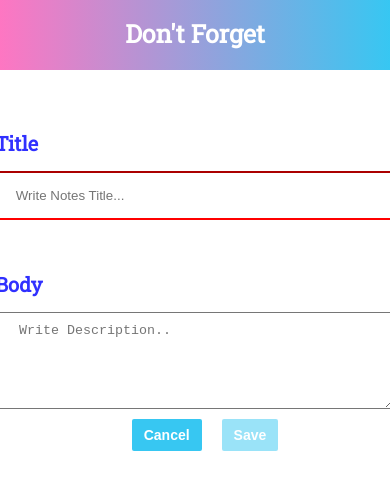
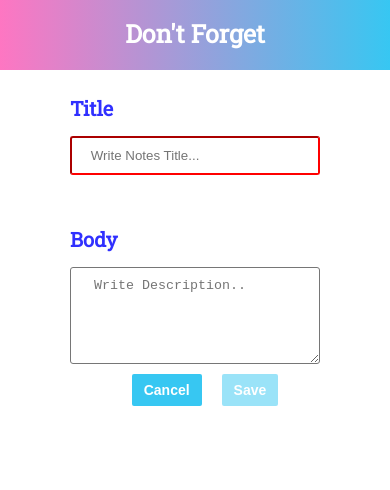
Before and after one commit to varun21vaidya/Dont-Forget-Angular, an Angular app: page /new in a window 390 px wide. Shown: the top 490 px of the page. Built offline with nearby package versions, Linux system fonts and the light colour scheme.

Commit message:
improved for mobile friendly ui

```diff
--- a/src/app/note-card/note-card.component.css
+++ b/src/app/note-card/note-card.component.css
@@ -65,3 +65,11 @@ a {
   text-decoration: none;
   color: inherit;
 }
+
+@media only screen and (max-width: 480px) {
+  /*Small smartphones [325px -> 425px]*/
+  .note-card-container .x-button {
+    opacity: 1;
+    transform: scale(1)
+  }
+}
--- a/src/app/pages/notes-details/notes-details.component.css
+++ b/src/app/pages/notes-details/notes-details.component.css
@@ -1,42 +1,43 @@
-
-.form-container{
-    padding: 40px;
-    width: 400px;
-    margin: auto;
+.form-container {
+  display: flex;
+  justify-content: center;
+  align-items: center;
+  padding: 20px;
+  max-width: 400px;
+  min-width: 350px;
   margin-top: 20px;
   border-radius: 5px;
   background-color: var(white);
-
+  overflow: hidden;
 }
 
-.control{
+.control {
   display: flex;
   flex-direction: column;
-
+  justify-content: center;
+  min-width: 350px;
 }
-.input{
+.input {
   border-radius: 3px;
   margin-top: 15px;
   margin-bottom: 25px;
-    height: 25px;
+  height: auto;
   padding: 10px 15px;
-
 }
-.label{
-    font: "Roboto";
+.label {
+  font: 'Roboto';
   font-weight: bold;
   color: rgba(23, 23, 255, 0.896);
-
 }
-.textarea{
+.textarea {
   /* font: "sans-serif"; */
   border-radius: 3px;
   margin-top: 15px;
   padding: 10px 15px;
-
+  height: auto;
 }
 
-.button{
+.button {
   margin-top: 10px;
   background-color: var(--blue);
   border-radius: 2px;
@@ -49,17 +50,30 @@
   margin-left: 1rem;
 }
 
-.cancel, .submit{
+.cancel,
+.submit {
   display: flex;
   flex-direction: row;
   justify-content: center;
+  align-items: center;
 }
 
-.input,.textarea .ng-invalid{
+.input,
+.textarea .ng-invalid {
   border-color: red;
-    box-shadow: 5px 5px 5px 5px rgba(red)
+  box-shadow: 5px 5px 5px 5px rgba(red);
 }
 
-.button:disabled{
+.button:disabled {
   opacity: 0.5;
 }
+
+@media screen and (max-width: 480px) {
+  .form-container {
+    min-width: 250px;
+    padding: 5px;
+  }
+  .control {
+    min-width: 250px;
+  }
+}
--- a/src/app/pages/notes-list/notes-list.component.css
+++ b/src/app/pages/notes-list/notes-list.component.css
@@ -1,10 +1,11 @@
 .search {
-  width: 100%;
   position: relative;
   display: flex;
 }
 .main-container {
   display: flex;
+  justify-content: center;
+  align-items: center;
   flex-direction: column;
   max-width: 400px;
   margin: auto;
@@ -15,9 +16,10 @@
   top: 5px;
   z-index: 1;
   height: 50px;
-  width: 400px;
+  max-width: 400px;
+  width: 100%;
   display: block;
-  margin: 0 auto;
+  margin-bottom: 10px;
 }
 .searchTerm {
   margin: 0 auto;
@@ -37,33 +39,56 @@
 
 app-note-card {
   display: flex;
-  margin: 10px;
+  justify-content: center;
+  max-width: 400px;
+  margin: auto;
+  margin-bottom: 15px;
 }
 
 .button {
-  display: flex;
-  justify-content: center;
-  align-items: center;
-  margin-top: 70px;
   background-color: var(--blue);
   border-radius: 2px;
   color: white;
   font-weight: bold;
   font-size: 1rem;
-  padding: 8px 12px;
+  padding: 8px 50px;
   border: none;
   cursor: pointer;
   position: fixed;
   bottom: 0;
-  width: 400px;
+  max-width: 400px;
+  min-width: 300px;
   height: 60px;
+  width: auto;
   box-shadow: 0 0 15px 5px rgba(var(--purple), 0.2);
 }
 
 .fixedAdd {
   margin-top: 70px;
+  display: flex;
+  justify-content: center;
+  align-items: center;
 }
 notes-list {
-  /* margin-top: 35px; */
-  /* margin-bottom: 70px; */
+  max-width: 400px;
+  margin: auto;
+  margin-top: 45px;
+  margin-bottom: 70px;
 }
+
+@media screen and (min-width: 320px) and (max-width: 480px) {
+  .main-container {
+    max-width: 315px;
+  }
+  .fixedAdd .button {
+    max-width: 300px;
+    margin: auto;
+  }
+
+  notes-list,
+  app-note-card {
+    max-width: 300px;
+    margin: auto;
+    margin-bottom: 15px;
+  }
+}
```
Lines whose indentation alone changed are shown as unchanged.
